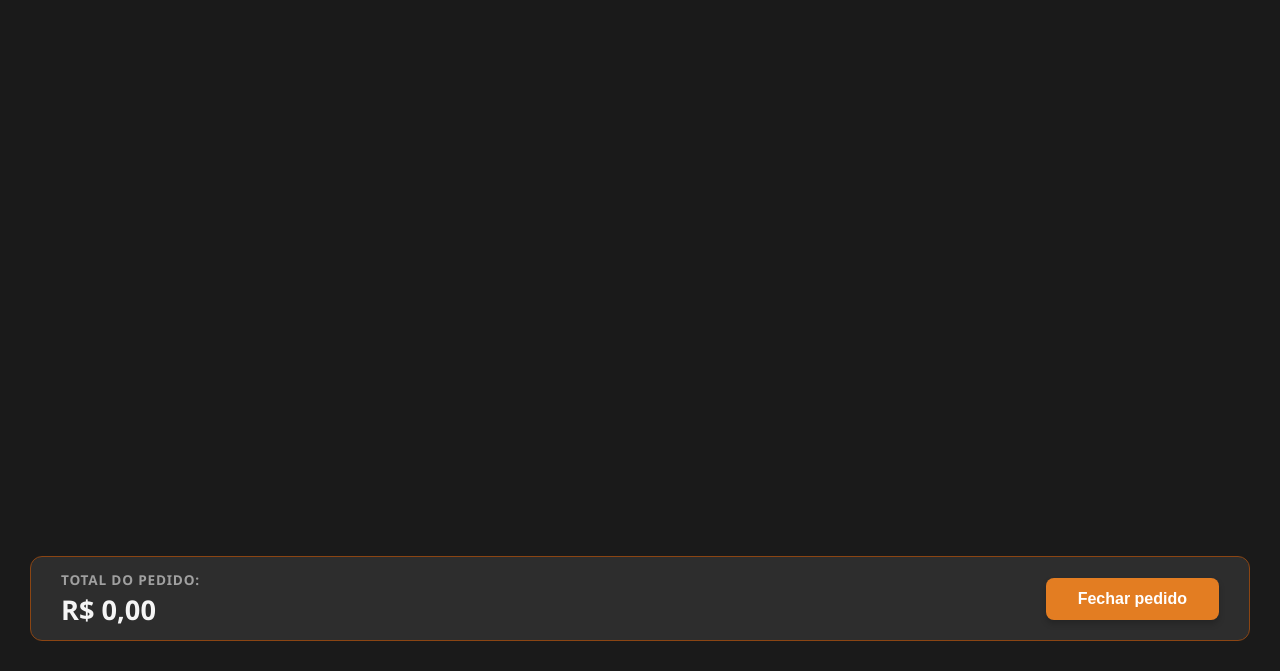
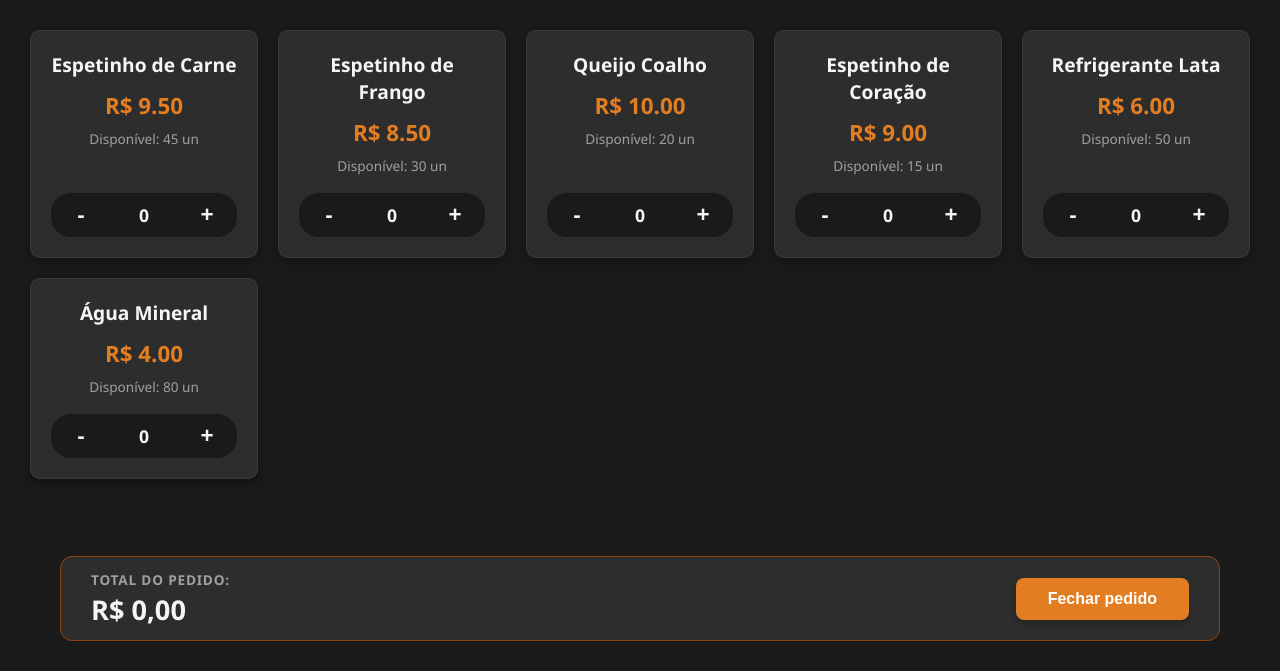
Before and after one commit to Jhader-DevSec/Projeto-integrador, a Flask app: page / in a window 1280 px wide. Shown: the part 129-800 px from the top of the page. Run offline with Flask 3, Linux system fonts and the light colour scheme; the visitor is signed in with stand-in values (Sample User, id 1).

Commit message:
feat(ui): estruturar abas de vendas e cozinha com dados mockados e grid responsivo
feat: estruturar painel de vendas e fila da cozinha com dados fictícios

- População das estruturas de dados `produtos_fake` e `pedidos_pendentes_fake` no `banco.py`.
- Correção de escopo dos loops aninhados do Jinja2 no template `projeto.html`.
- Implementação de grid responsivo e estilização semântica de comandas no `projeto.css`.
- Correção de bug no overflow/rolagem da aba de vendas através do ajuste da classe `.vender`.
- Unificação do envio de múltiplos contextos de dados na rota do Flask (`vendas.py`).

```diff
--- a/banco.py
+++ b/banco.py
@@ -6,5 +6,61 @@ usuarios_fake = {
     "teste@brasas.com": "123456"
 }
 
-# Dicionário que simula a tabela de produtos (estoque), pronto para ser preenchido pelo administrador
-produtos_fake = {}
+# Dicionário que simula a tabela de produtos (estoque), pronto para ser exibido na aba de vendas
+produtos_fake = {
+    1: {
+        "nome": "Espetinho de Carne",
+        "preco": 9.50,
+        "estoque": 45
+    },
+    2: {
+        "nome": "Espetinho de Frango",
+        "preco": 8.50,
+        "estoque": 30
+    },
+    3: {
+        "nome": "Queijo Coalho",
+        "preco": 10.00,
+        "estoque": 20
+    },
+    4: {
+        "nome": "Espetinho de Coração",
+        "preco": 9.00,
+        "estoque": 15
+    },
+    5: {
+        "nome": "Refrigerante Lata",
+        "preco": 6.00,
+        "estoque": 50
+    },
+    6: {
+        "nome": "Água Mineral",
+        "preco": 4.00,
+        "estoque": 80
+    }
+}
+
+# Dicionário qie simula a tabela de pedidos (confirmação de compra)
+
+# Lista que simula a tabela de pedidos (confirmação de compra) na fila da cozinha
+pedidos_pendentes_fake = [
+    {
+        "id": 1,
+        "forma_pagamento": "Pix",
+        "total": 45.00,
+        "status": "Pendente",
+        "itens": [
+            {"nome": "Espetinho de Carne", "quantidade": 3},
+            {"nome": "Queijo Coalho", "quantidade": 2}
+        ]
+    },
+    {
+        "id": 2,
+        "forma_pagamento": "Cartão",
+        "total": 36.00,
+        "status": "Pendente",
+        "itens": [
+            {"nome": "Espetinho de Coração", "quantidade": 4}
+        ]
+    }
+]
--- a/routes/vendas.py
+++ b/routes/vendas.py
@@ -1,6 +1,7 @@
 # routes/vendas.py
 from flask import Blueprint, render_template, redirect, url_for, session, flash
 from banco import produtos_fake  # Importa o estoque de produtos para exibir na tela
+from banco import pedidos_pendentes_fake # Importa o estoque de produtos para exibir na tela
 
 # Inicializa o Blueprint operacional das vendas
 vendas_bp = Blueprint('vendas', __name__)
@@ -14,4 +15,4 @@ def index():
         return redirect(url_for('auth.login_page'))
 
     # Se estiver logado, renderiza o painel de vendas e envia o estoque de produtos atualizado
-    return render_template('projeto.html', produtos=produtos_fake)
+    return render_template('projeto.html', produtos=produtos_fake, pedidos_pendentes_fake=pedidos_pendentes_fake)
--- a/templates/projeto.html
+++ b/templates/projeto.html
@@ -34,7 +34,7 @@
     <main>
         <div class="rail">
             <!--page vendas-->
-            <section class="vendas.vender" id="vendas">
+            <section class="vender" id="vendas">
                 <!--verificação para adição de produtos-->
                 {% for id, produto in produtos.items() %}
                     {% if produto.estoque > 0 %}
@@ -71,8 +71,30 @@
 
             <!--page cozinha-->
             <section class="cozinha" id="cozinha">
+                    {% for pedido in pedidos_pendentes_fake %}
+                    <div class="validacao_pedidos" data-id="{{ pedido.id }}">
+                         Pedido #{{ pedido.id }}
+                        {{ pedido.forma_pagamento }}
 
+                        <ul>
+                                {% for item in pedido.itens %}
+                                <li>
+                                    {{ item.quantidade }} x {{ item.nome}}
+                                </li>
+                                {% endfor %}
+                        </ul>
+                        <h3>Total: R$ {{ pedido.total }}</h3>
 
+                        <button class="btn_cancelar">
+                            <i class="fas fa-xmark">Cancelar</i>
+                        </button>
+
+                        <button class="btn_confirmar">
+                            <i class="fas fa-check">Confirmar</i>
+                        </button>
+                    </div>
+
+                    {% endfor %}
             </section>
 
             <!--page historico-->
```
Also changed, not shown: static/css/projeto.css (+110 -0 lines).
